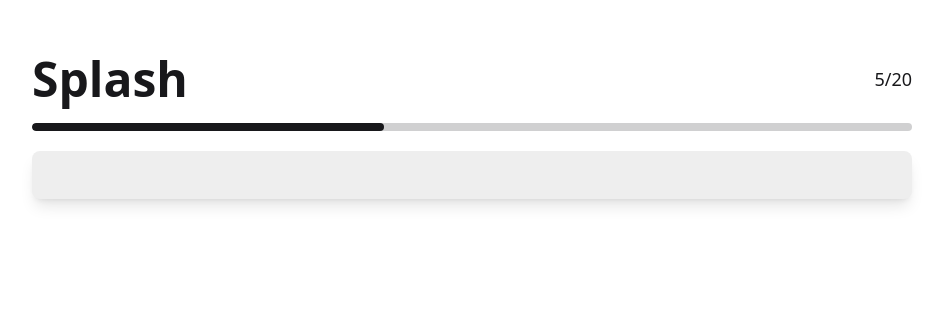
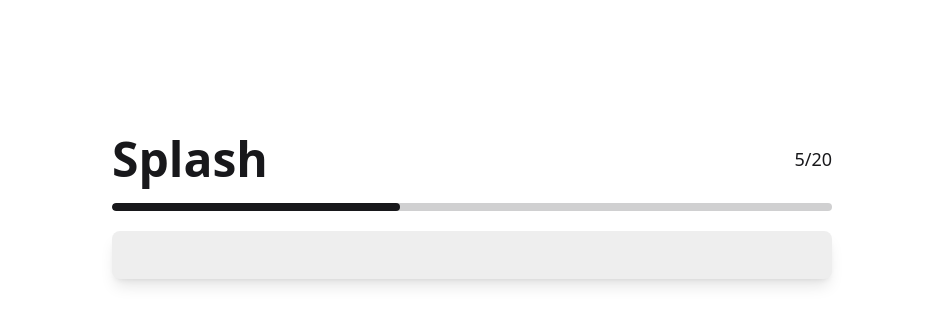
Before and after one commit to dalentri/Splash, a Vue app: page / in a window 1280 px wide. Shown: the part 145-470 px from the top of the page, without its empty margins (168-1111 px from the left). Built offline with nearby package versions, Linux system fonts and the light colour scheme; the HTML template or start-up script is replaced by a standard one.

Commit message:
Increased app margin

```diff
--- a/src/App.vue
+++ b/src/App.vue
@@ -1,7 +1,7 @@
 <script setup lang="ts"></script>
 
 <template>
-  <div class="flex flex-col m-50 gap-5">
+  <div class="flex flex-col m-70 gap-5">
     <div class="flex flex-row">
       <h1 class="text-5xl font-bold flex">Splash</h1>
       <div class="text-lg flex items-center justify-end w-full"><h6>5/20</h6></div>
```
